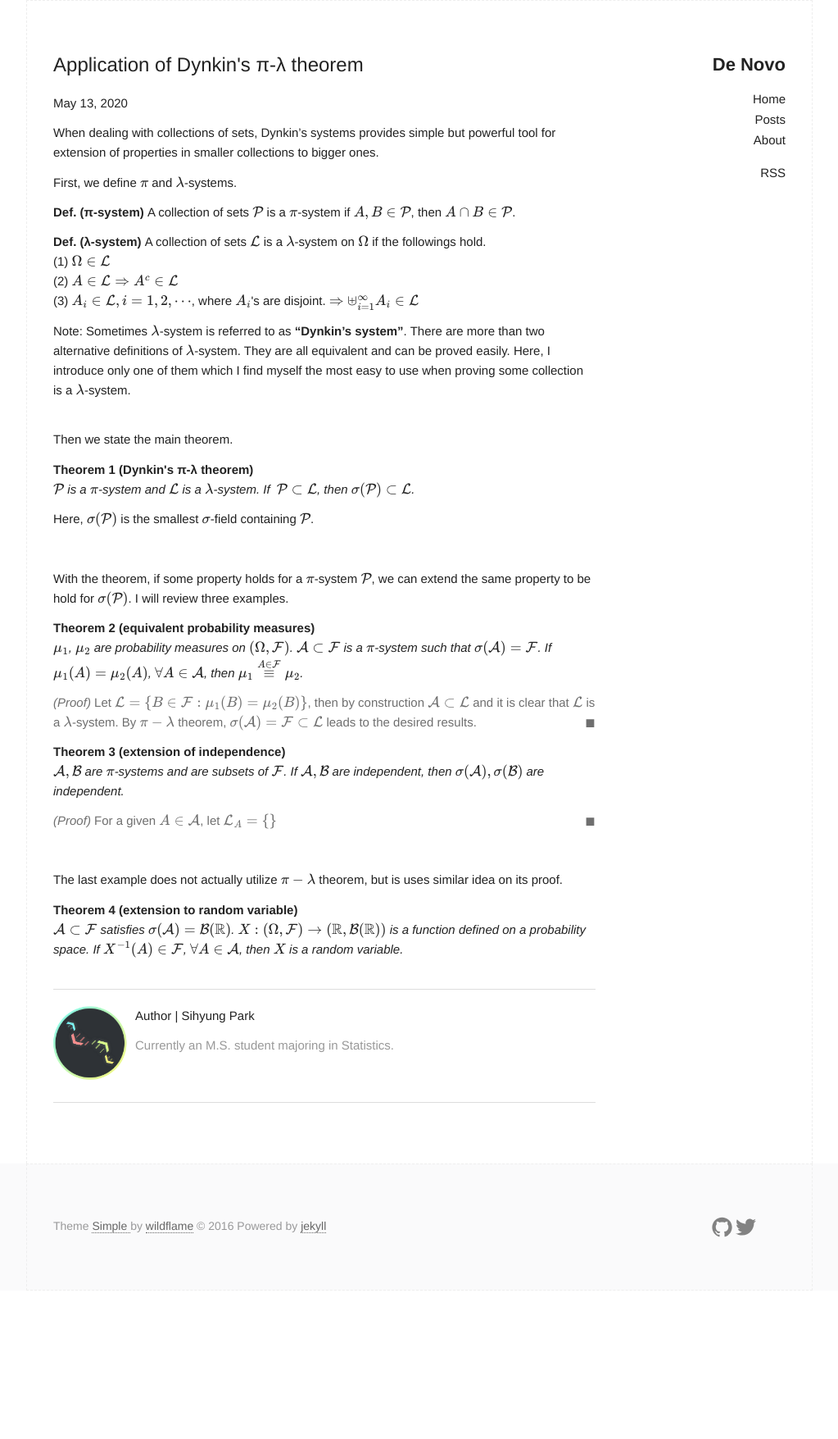
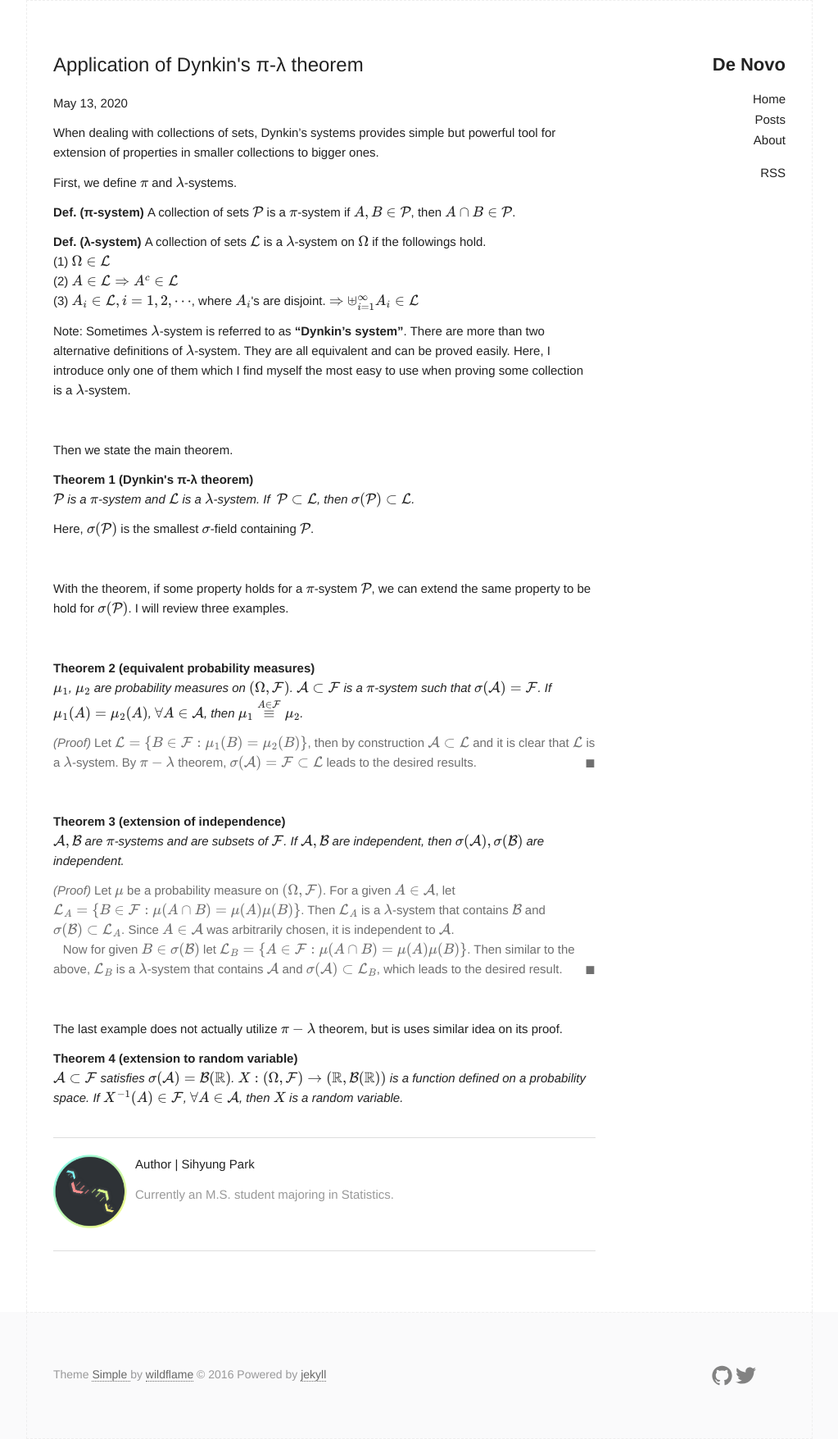
Before and after one commit to naturale0/naturale0.github.io, a Jekyll site: the page built from _posts/2020-05-13-application of pi-lambda theorem.md, in a window 1280 px wide. Shown: the whole page at 82% size, without its empty margins (128-1151 px from the left). Built offline with Jekyll 4.4.1, drawn with Linux system fonts in a browser that asks for light colours; formulas are drawn with MathJax 3; comment, search, counter and statistics services are not loaded; before the commit the page ends 1574 px from its top, so only the background shows below that.

Commit message:
post pi-lambda theorem

```diff
--- a/_posts/2020-05-13-application of pi-lambda theorem.md
+++ b/_posts/2020-05-13-application of pi-lambda theorem.md
@@ -27,6 +27,7 @@ A collection of sets $\mathcal{L}$ is a $\lambda$-system on $\Omega$ if the foll
 Note: Sometimes $\lambda$-system is referred to as **"Dynkin's system"**. There are more than two alternative definitions of $\lambda$-system. They are all equivalent and can be proved easily. Here, I introduce only one of them which I find myself the most easy to use when proving some collection is a $\lambda$-system.
 
 <br>
+
 Then we state the main theorem.
 
 <div class="theorem" text="Dynkin's π-λ theorem">
@@ -39,6 +40,8 @@ Here, $\sigma(\mathcal{P})$ is the smallest $\sigma$-field containing $\mathcal{
 
 With the theorem, if some property holds for a $\pi$-system $\mathcal{P}$, we can extend the same property to be hold for $\sigma(\mathcal{P})$. I will review three examples.
 
+<br>
+
 
 <div class="theorem" text="equivalent probability measures">
 $\mu_1$, $\mu_2$ are probability measures on $(\Omega, \mathcal{F})$. $\mathcal{A} \subset \mathcal{F}$ is a $\pi$-system such that $\sigma(\mathcal{A}) = \mathcal{F}$. If $\mu_1(A) = \mu_2(A)$, $\forall A \in \mathcal{A}$, then $\mu_1 \overset{A \in \mathcal{F}}{\equiv} \mu_2$.
@@ -48,14 +51,16 @@ $\mu_1$, $\mu_2$ are probability measures on $(\Omega, \mathcal{F})$. $\mathcal{
 Let $\mathcal{L} = \{ B \in \mathcal{F} : \mu_1(B) = \mu_2(B) \}$, then by construction $\mathcal{A} \subset \mathcal{L}$ and it is clear that $\mathcal{L}$ is a $\lambda$-system. By $\pi-\lambda$ theorem, $\sigma(\mathcal{A}) = \mathcal{F} \subset \mathcal{L}$ leads to the desired results.
 </div>
 
-
+<br>
 
 <div class="theorem" text="extension of independence">
 $\mathcal{A}, \mathcal{B}$ are $\pi$-systems and are subsets of $\mathcal{F}$. If $\mathcal{A}, \mathcal{B}$ are independent, then $\sigma(\mathcal{A}), \sigma(\mathcal{B})$ are independent.
 </div>
 
 <div class="proof">
-For a given $A \in \mathcal{A}$, let $\mathcal{L}_A = \{  \}$
+Let $\mu$ be a probability measure on $(\Omega, \mathcal{F})$. For a given $A \in \mathcal{A}$, let $\mathcal{L}_A = \{ B \in \mathcal{F}:  \mu(A \cap B) = \mu(A)\mu(B) \}$. Then $\mathcal{L}_A$ is a $\lambda$-system that contains $\mathcal{B}$ and $\sigma(\mathcal{B}) \subset \mathcal{L}_A$. Since $A \in \mathcal{A}$ was arbitrarily chosen, it is independent to $\mathcal{A}$.
+<br>
+&ensp; Now for given $B \in \sigma(\mathcal{B})$ let $\mathcal{L}_B = \{ A \in \mathcal{F}: \mu(A \cap B) = \mu(A)\mu(B) \}$. Then similar to the above, $\mathcal{L}_B$ is a $\lambda$-system that contains $\mathcal{A}$ and $\sigma(\mathcal{A}) \subset \mathcal{L}_B$, which leads to the desired result.
 </div>
 
 
```
Also changed, not shown: other parts of _posts/2020-05-13-application of pi-lambda theorem.md (+1 -1 lines), 5 other files.
